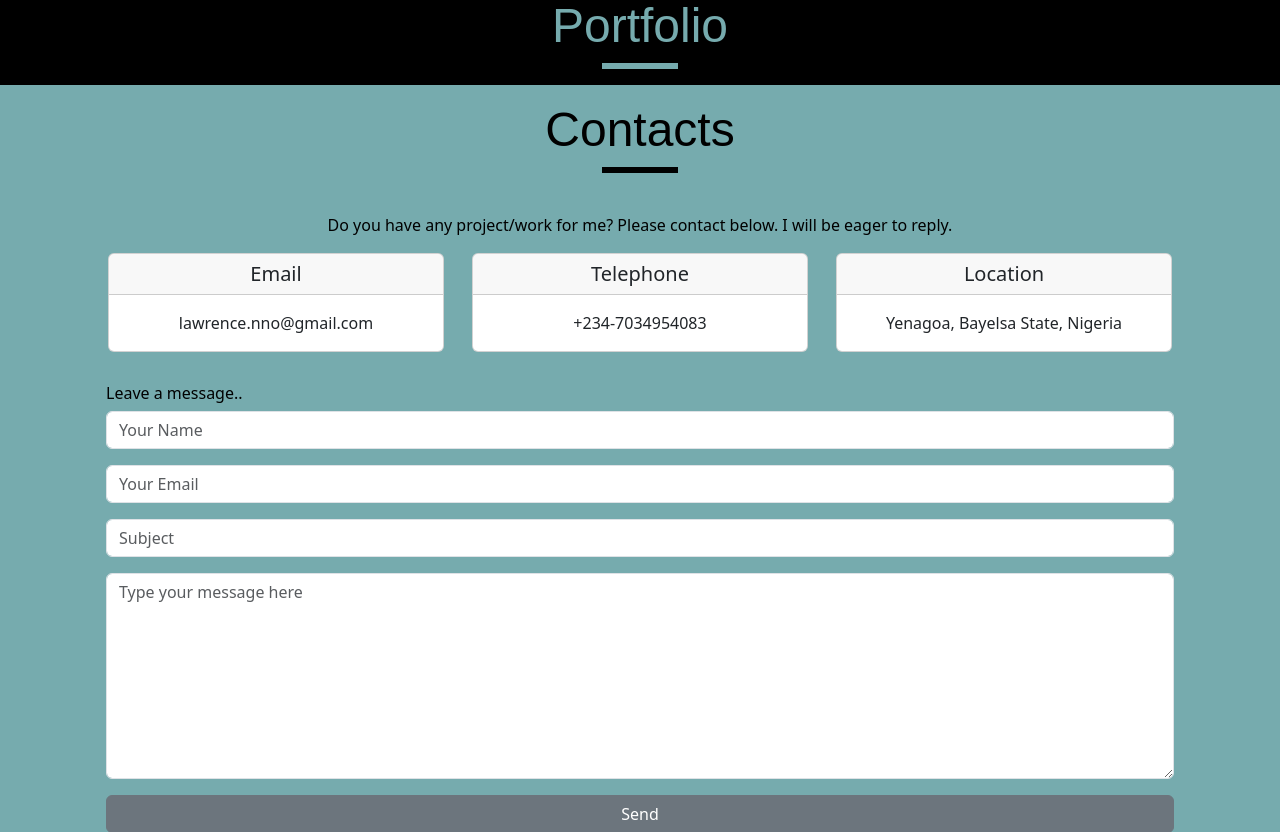
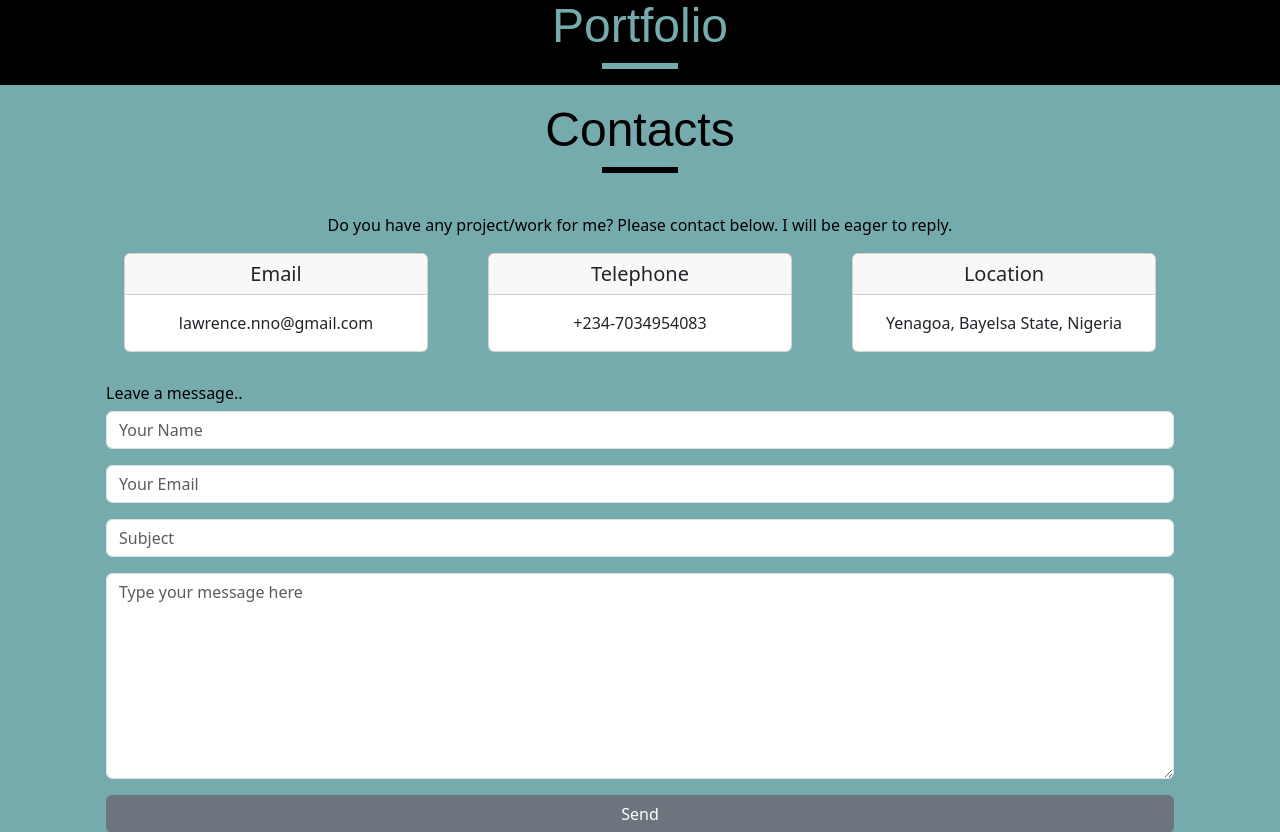
Before and after one commit to Lawrence-Nno/personal_site, a Flask app: page / in a window 1280 px wide. Shown: the part 2648-3480 px from the top of the page. Run offline with Flask 3, Linux system fonts and the light colour scheme; parts of the project's set-up code (start-up, migrations or seed data) failed here and were passed over; some libraries are stand-ins or nearby versions; some web fonts are replaced.

Commit message:
Adjusted .card-contact div size

```diff
--- a/static/css/style.css
+++ b/static/css/style.css
@@ -179,7 +179,7 @@ hr{
 }
 .card-contact{
 margin-bottom: 2rem;
-width: 21rem;
+width: 19rem;
 }
 
 .footer{
```
